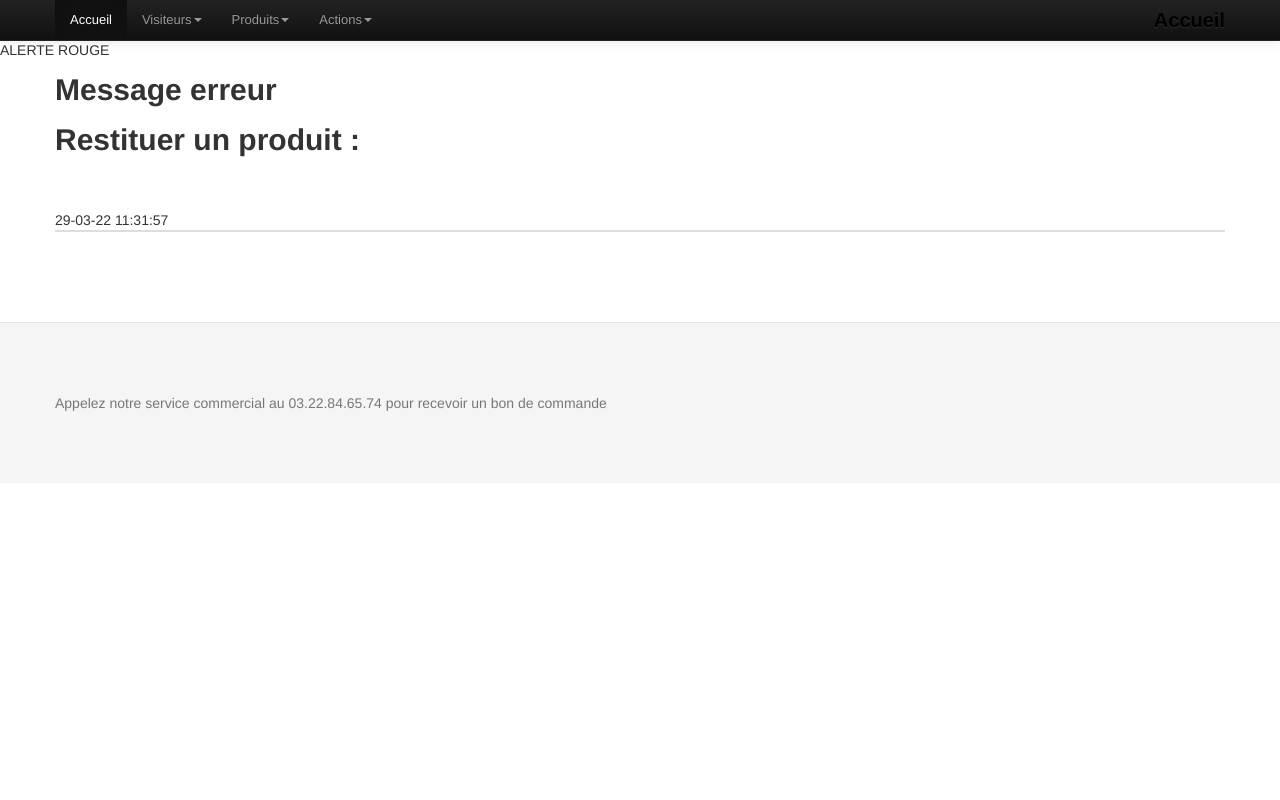
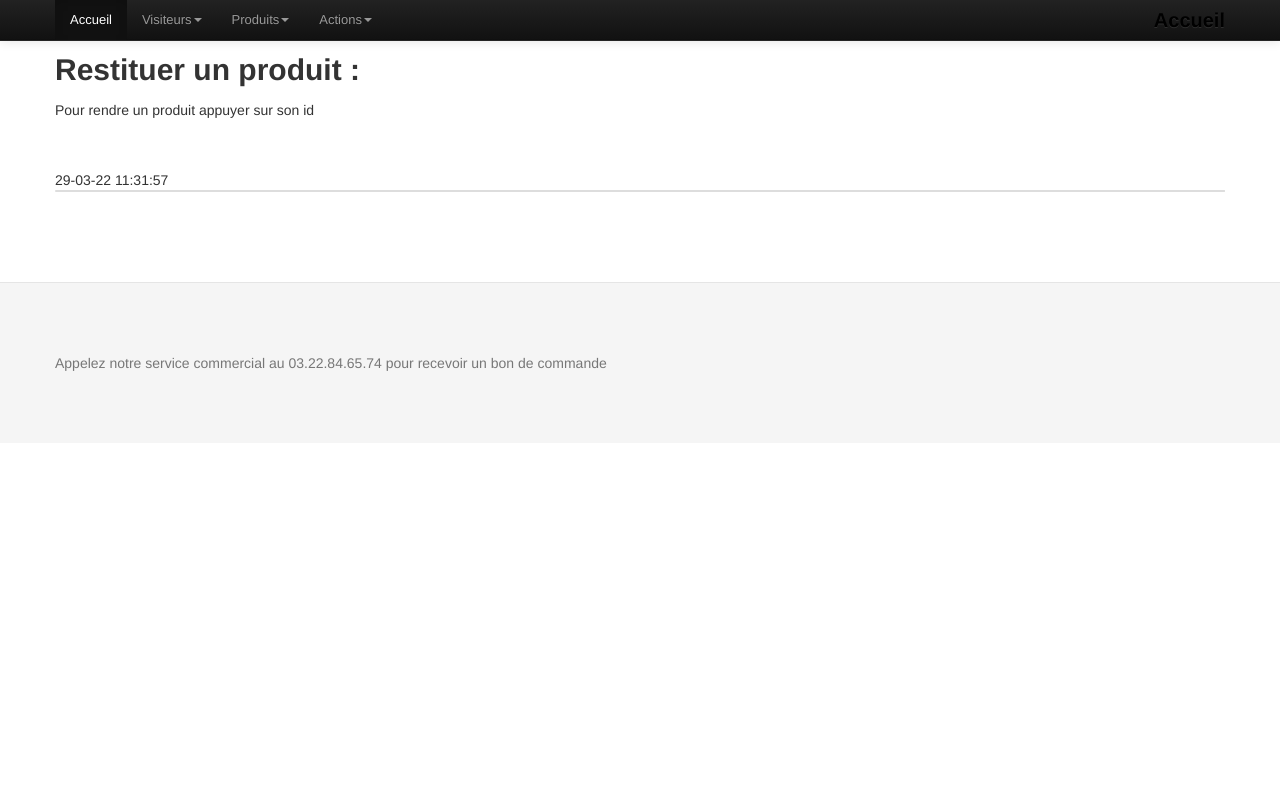
Before and after one commit to ProjetYOA/Gestion, a PHP site: page /restituer.php in a window 1280 px wide. Run offline with PHP 8.4, Linux system fonts and the light colour scheme; data comes from the database, SQL or seed files in the repository; some libraries are stand-ins or nearby versions.

Commit message:
version final

```diff
--- a/restituer.php
+++ b/restituer.php
@@ -16,7 +16,7 @@ $repVues = './vues/';
   $prod = listerProduitEmprunter();
   if(count($prod)==0)
   {
-    echo "ALERTE ROUGE";
+    echo '<script type="text/javascript"> alert(" produits  indisponible ")</script>';
   }
 
 include($repVues."entete.php") ;
--- a/tools/fonction.php
+++ b/tools/fonction.php
@@ -173,7 +173,7 @@ function Emprunter($dateE,$prod,$dateR,$unMatricule)
          '".$dateR."',
          '".$unMatricule."');";
          $ok=$connexion->query($requete); // on va chercher tous les membres de la table qu'on trie par ordre croissant
-          echo $requete;
+          // echo $requete;
 
          // Si la requ�te a r�ussi
          if ($ok)
--- a/vues/menu.php
+++ b/vues/menu.php
@@ -40,7 +40,7 @@
                   <a data-toggle="dropdown" class="dropdown-toggle" href="#">Actions<b class="caret"></b></a>
                   <ul class="dropdown-menu">
                       <li><a href="./MaterielDispo.php">Produits disponibles</a></li>
-                      <li><a href="./reserver.php">Reserver</a></li>
+                      <!-- <li><a href="./reserver.php">Reserver</a></li> -->
                       <li><a href="./restituer.php">Restituer un produit</a></li>
                       <!-- <li><a href="./modifierProduit.php">Emprunter un produit</a></li> -->
 
--- a/vues/vRestituer.php
+++ b/vues/vRestituer.php
@@ -28,16 +28,14 @@ if (count($prod) > 0)
          </tr>
 <?php
 }
-else
-{
- echo "<h2>Message erreur</h2>";
-}
+
 ?>
       </thead>
       <tbody>
 <?php
     $i = 0;
     echo "<h2>Restituer un produit :</h2>";
+    echo "<p>Pour rendre un produit appuyer sur son id</p>";
     echo "<br><br>";
     echo date('d-m-y h:i:s'); //date du jours
     while($i < count($prod))
```
